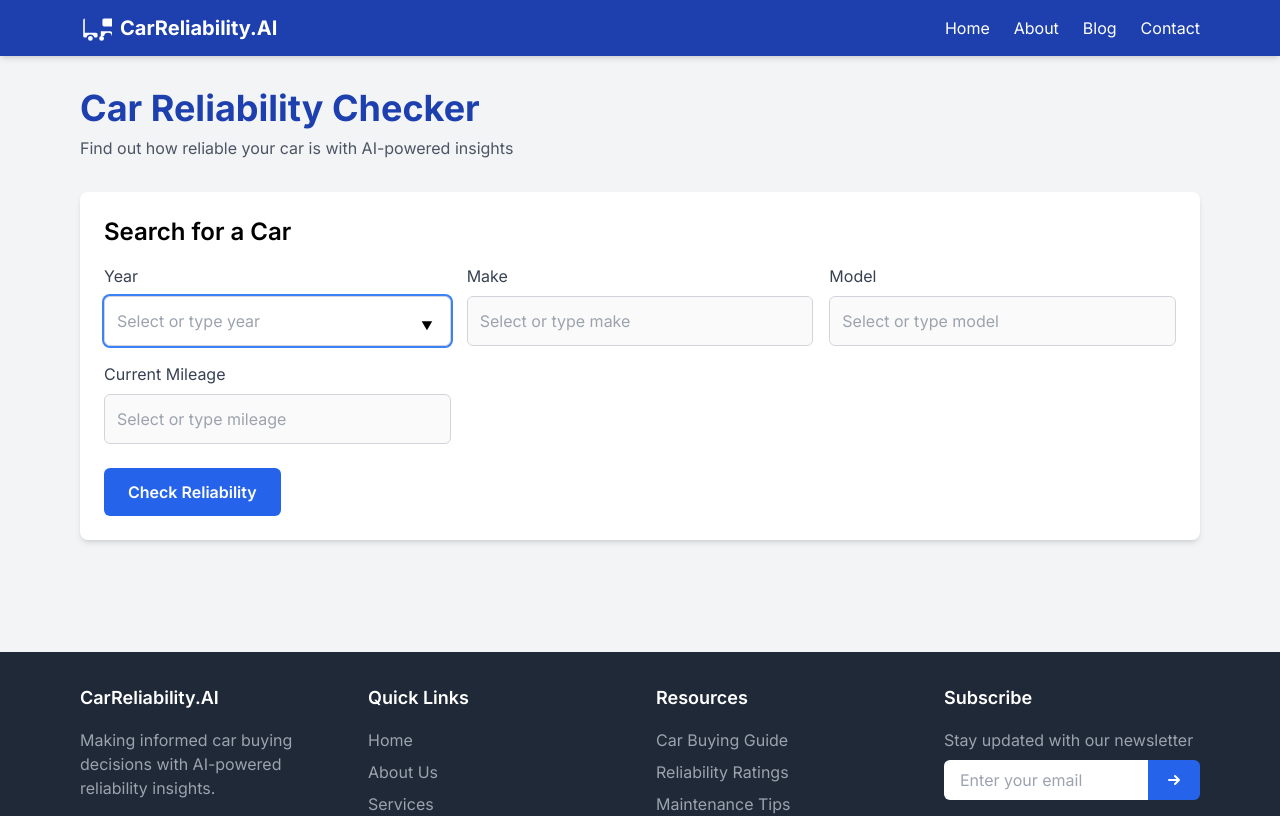
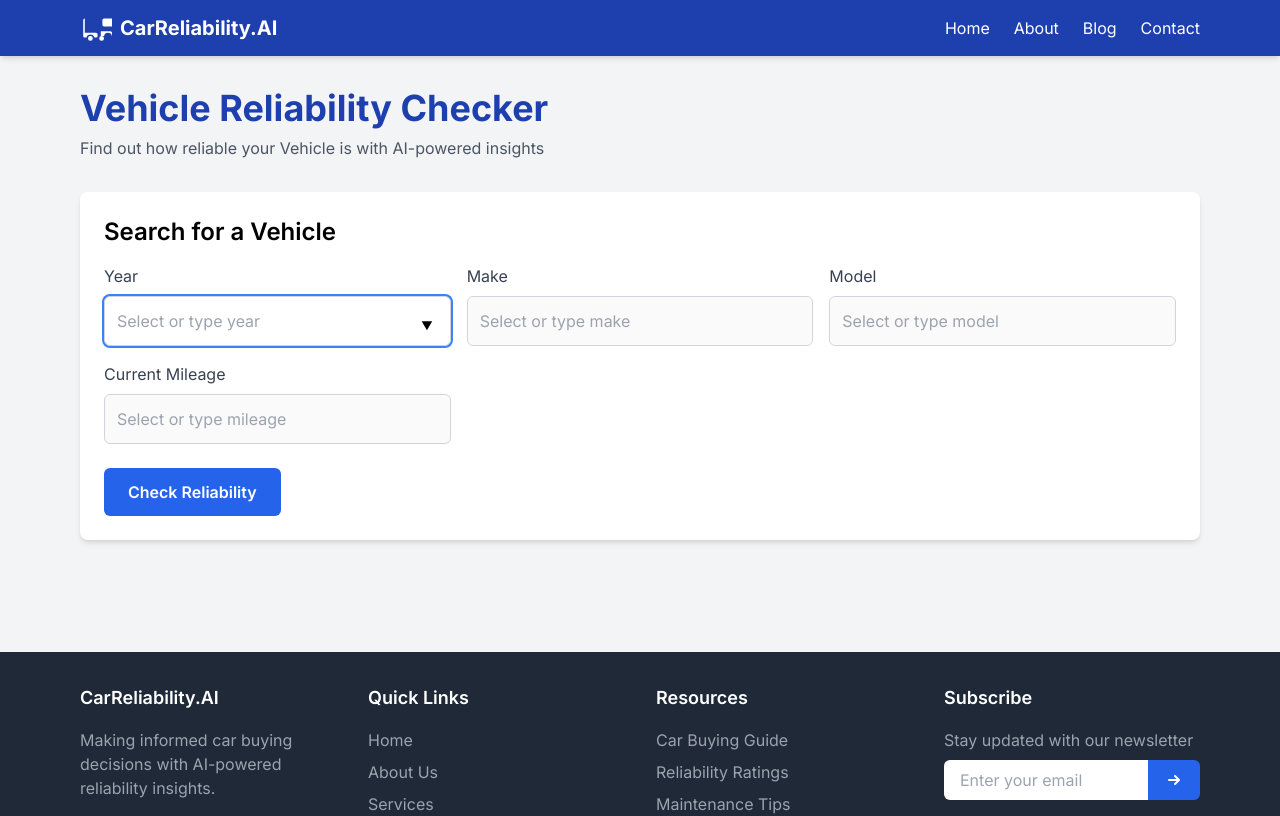
Before and after one commit to ElDiegolar/CarReliabilityApp, a Vue app: page / in a window 1280 px wide. Shown: the top 816 px of the page. Built offline with nearby package versions, Linux system fonts and the light colour scheme.

Commit message:
Rename references from "Car" to "Vehicle" in HTML and Vue component for consistency

```diff
--- a/public/index.html
+++ b/public/index.html
@@ -6,13 +6,14 @@
   <meta http-equiv="X-UA-Compatible" content="IE=edge">
   <meta name="viewport" content="width=device-width,initial-scale=1.0">
   <link rel="icon" href="<%= BASE_URL %>favicon.ico">
-  <title>Car Reliability AI</title>
+  <title>Vehicle Reliability AI</title>
   <link href="https://fonts.googleapis.com/css2?family=Inter:wght@300;400;500;600;700&display=swap" rel="stylesheet">
 </head>
 
 <body>
   <noscript>
-    <strong>We're so sorry but Car Reliability AI doesn't work properly without JavaScript enabled. Please enable it to
+    <strong>We're so sorry but Vehilce Reliability AI doesn't work properly without JavaScript enabled. Please enable it
+      to
       continue.</strong>
   </noscript>
   <div id="app"></div>
--- a/src/components/CarReliabilityApp.vue
+++ b/src/components/CarReliabilityApp.vue
@@ -222,13 +222,13 @@ export default {
     <div class="max-w-6xl mx-auto px-4 py-8">
         <!-- Header -->
         <header class="mb-8">
-            <h1 class="text-4xl font-bold text-blue-800">Car Reliability Checker</h1>
-            <p class="text-gray-600 mt-2">Find out how reliable your car is with AI-powered insights</p>
+            <h1 class="text-4xl font-bold text-blue-800">Vehicle Reliability Checker</h1>
+            <p class="text-gray-600 mt-2">Find out how reliable your Vehicle is with AI-powered insights</p>
         </header>
 
         <!-- Search Form -->
         <div class="bg-white rounded-lg shadow-md p-6 mb-8">
-            <h2 class="text-2xl font-semibold mb-4">Search for a Car</h2>
+            <h2 class="text-2xl font-semibold mb-4">Search for a Vehicle</h2>
             <div class="grid grid-cols-1 md:grid-cols-3 gap-4">
                 <!-- Year Selection -->
                 <div>
```
